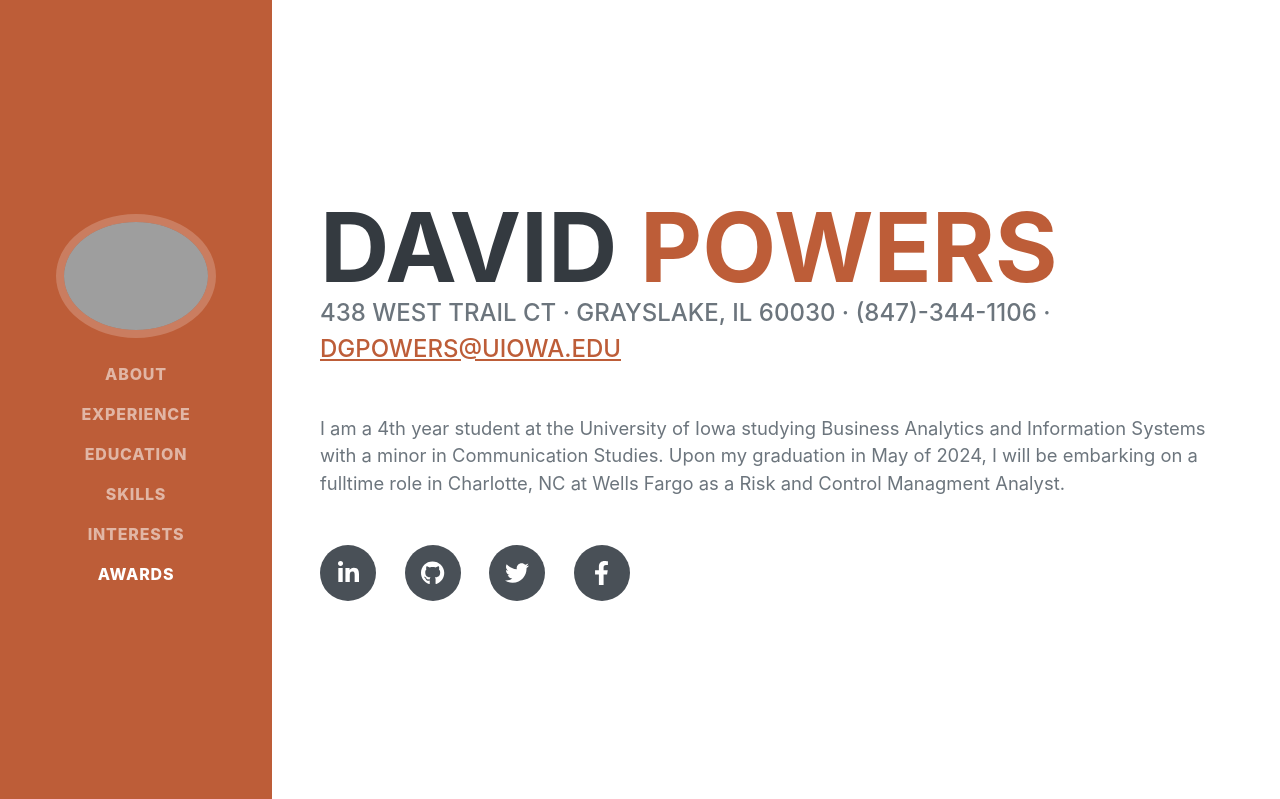
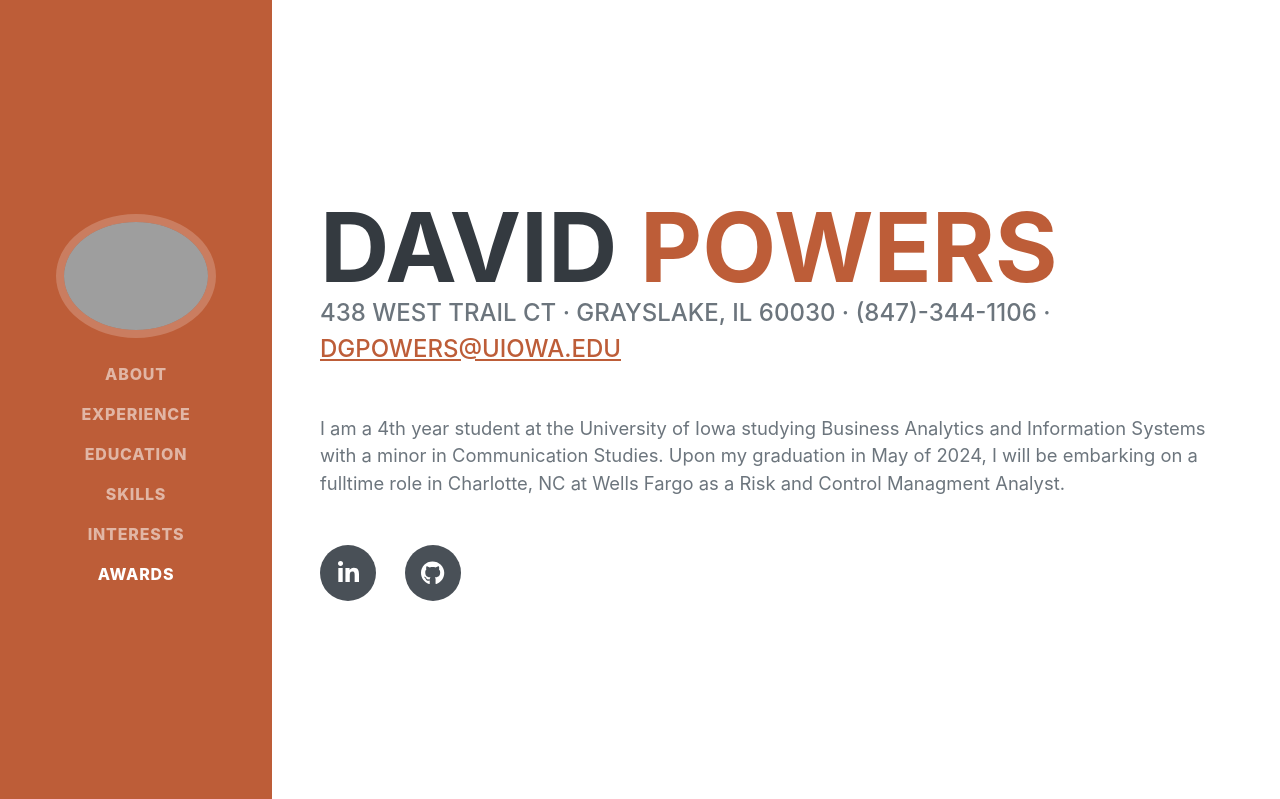
Before and after one commit to David-Powers/BAIS3300Final, a Flask app: page / in a window 1280 px wide. Shown: the top 799 px of the page. Run offline with Flask 3, Linux system fonts and the light colour scheme; some libraries are stand-ins or nearby versions; some web fonts are replaced; grey boxes are pictures that could not be loaded.

Commit message:
Update index.html

```diff
--- a/templates/index.html
+++ b/templates/index.html
@@ -51,8 +51,6 @@
                     <div class="social-icons">
                         <a class="social-icon" href="#!"><i class="fab fa-linkedin-in"></i></a>
                         <a class="social-icon" href="#!"><i class="fab fa-github"></i></a>
-                        <a class="social-icon" href="#!"><i class="fab fa-twitter"></i></a>
-                        <a class="social-icon" href="#!"><i class="fab fa-facebook-f"></i></a>
                     </div>
                 </div>
             </section>
```
